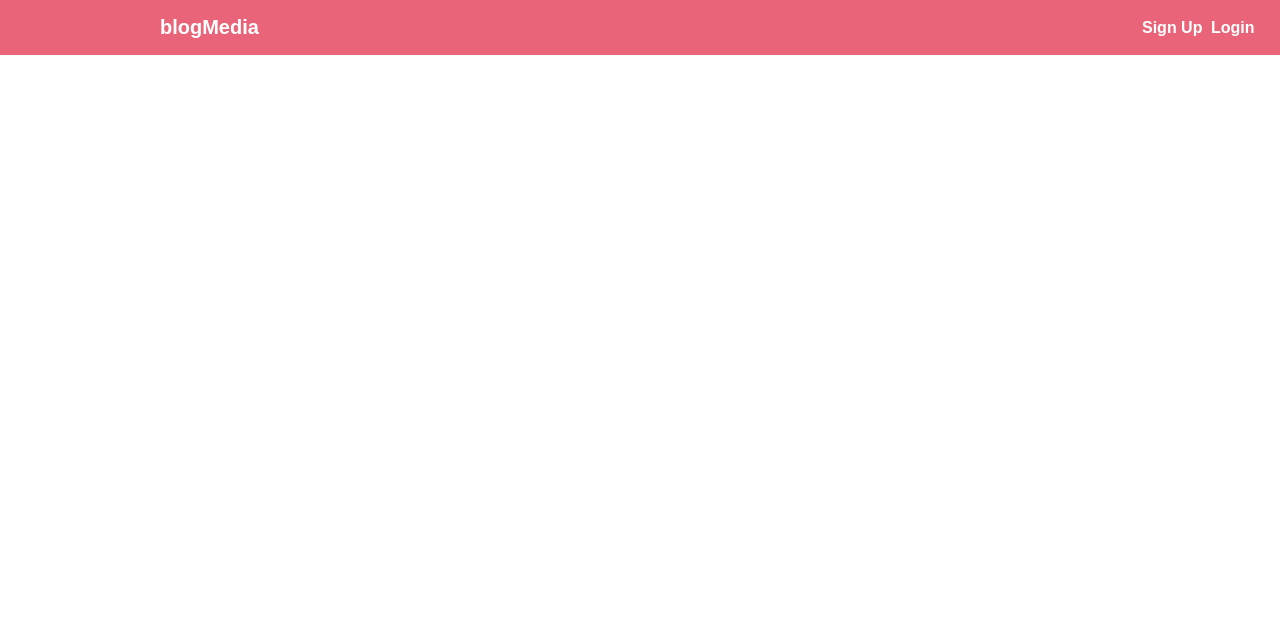
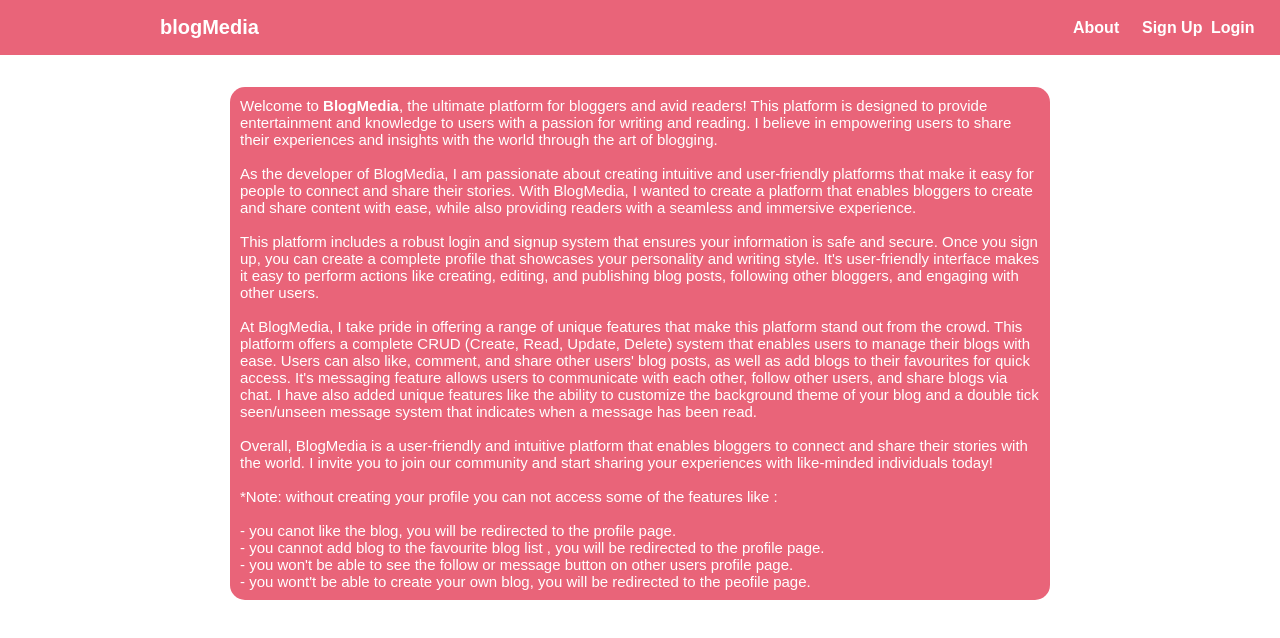
Before and after one commit to Rishabhpawar1409/blogMedia, a React (Create React App) app: page /about in a window 1280 px wide. Shown: the top 638 px of the page. Built offline with nearby package versions, Linux system fonts and the light colour scheme; no server answers; the database is empty.

Commit message:
Added a about page!

```diff
--- /dev/null
+++ b/src/Components/About.jsx
@@ -0,0 +1,80 @@
+import React from "react";
+import "./about.css";
+
+const About = () => {
+  return (
+    <div className="about-window">
+      <div className="about-section">
+        <p>
+          Welcome to <b>BlogMedia</b>, the ultimate platform for bloggers and
+          avid readers! This platform is designed to provide entertainment and
+          knowledge to users with a passion for writing and reading. I believe
+          in empowering users to share their experiences and insights with the
+          world through the art of blogging.
+        </p>
+        <br></br>
+        <p>
+          As the developer of BlogMedia, I am passionate about creating
+          intuitive and user-friendly platforms that make it easy for people to
+          connect and share their stories. With BlogMedia, I wanted to create a
+          platform that enables bloggers to create and share content with ease,
+          while also providing readers with a seamless and immersive experience.
+        </p>
+        <br></br>
+        <p>
+          This platform includes a robust login and signup system that ensures
+          your information is safe and secure. Once you sign up, you can create
+          a complete profile that showcases your personality and writing style.
+          It's user-friendly interface makes it easy to perform actions like
+          creating, editing, and publishing blog posts, following other
+          bloggers, and engaging with other users.
+        </p>
+        <br></br>
+        <p>
+          At BlogMedia, I take pride in offering a range of unique features that
+          make this platform stand out from the crowd. This platform offers a
+          complete CRUD (Create, Read, Update, Delete) system that enables users
+          to manage their blogs with ease. Users can also like, comment, and
+          share other users' blog posts, as well as add blogs to their
+          favourites for quick access. It's messaging feature allows users to
+          communicate with each other, follow other users, and share blogs via
+          chat. I have also added unique features like the ability to customize
+          the background theme of your blog and a double tick seen/unseen
+          message system that indicates when a message has been read.
+        </p>
+        <br></br>
+        <p>
+          Overall, BlogMedia is a user-friendly and intuitive platform that
+          enables bloggers to connect and share their stories with the world. I
+          invite you to join our community and start sharing your experiences
+          with like-minded individuals today!
+        </p>
+        <br></br>
+        <p>
+          *Note: without creating your profile you can not access some of the
+          features like :
+        </p>
+        <br></br>
+        <span>
+          - you canot like the blog, you will be redirected to the profile page.
+        </span>
+        <br></br>
+        <span>
+          - you cannot add blog to the favourite blog list , you will be
+          redirected to the profile page.
+        </span>
+        <br></br>
+        <span>
+          - you won't be able to see the follow or message button on other users
+          profile page.
+        </span>
+        <br></br>
+        <span>
+          - you wont't be able to create your own blog, you will be redirected
+          to the peofile page.
+        </span>
+      </div>
+    </div>
+  );
+};
+export default About;
--- a/src/Components/App.js
+++ b/src/Components/App.js
@@ -1,7 +1,7 @@
 import React, { Suspense } from "react";
 import Skeleton from "react-loading-skeleton";
 import "react-loading-skeleton/dist/skeleton.css";
-
+import About from "./About";
 import "../styles.css";
 import Login from "./login";
 import SignUp from "./signUp";
@@ -42,6 +42,7 @@ export default function App() {
         <Route exact path="/editProfile" element={<EditProfile />} />
         <Route exact path="/login" element={<Login />} />
         <Route exact path="/signUp" element={<SignUp />} />
+        <Route exact path="/about" element={<About />} />
 
         <Route
           exact
--- a/src/Components/Navbar.jsx
+++ b/src/Components/Navbar.jsx
@@ -67,6 +67,20 @@ function Navbar() {
       </div>
 
       <div className="nav-actions">
+        <div className="container-forLink">
+          <Link to="/about" style={{ textDecoration: "none" }}>
+            <span
+              className="about"
+              style={{
+                color: "white",
+                fontWeight: "bold",
+              }}
+            >
+              About
+            </span>
+          </Link>
+        </div>
+
         <div className="container-forLink">
           <Link to="/signUp" style={{ textDecoration: "none" }}>
             <span
--- /dev/null
+++ b/src/Components/about.css
@@ -0,0 +1,19 @@
+.about-window{
+    height:100vh;
+    display: flex;
+   justify-content: center;
+}
+.about-section{
+    margin-top: 2rem;
+    margin-bottom: 1rem;
+    padding: 10px;
+    height: fit-content;
+    width: 800px;
+    background-color:#E96479;
+    border-radius: 15px;
+    color: white;
+    font-size: 15px;
+}
+.give-space{
+    margin-top: 1rem;
+}
--- a/src/Components/home.css
+++ b/src/Components/home.css
@@ -350,51 +350,3 @@ text-align: center;
   width: 30px;
   border-radius: 50%;
 }
-
-/* About section>>>>> */
-
-.about-section {
-  height: 50px;
-  width: 50px;
-  background-color: #E96479;
-  border-radius: 0 0 0 45px;
-  display: flex;
-  justify-content: center;
-  align-items: center;
-}
-.about-icon {
-  color: white;
-  margin-bottom: 0.5rem;
-  cursor: pointer;
-}
-
-.flexedContainer {
-  display: flex;
-  flex: end;
-}
-.aboutOpener {
-  display: flex;
-  justify-content: space-between;
-}
-.closeMe {
-  height: 50px;
-  width: 50px;
-  background-color: #E96479;
-  border-radius: 0 0 0 45px;
-  display: flex;
-  justify-content: center;
-  align-items: center;
-  margin-left: 0.5rem;
-}
-.closeMe-parent {
-  height: 58px;
-  width: 52px;
-  background-color: cyan;
-  border-radius: 0 0 0 48px;
-}
-.closeMe-grandParent {
-  height: 60px;
-  width: 54px;
-  background-color: cyan;
-  border-radius: 0 0 0 48px;
-}
```
